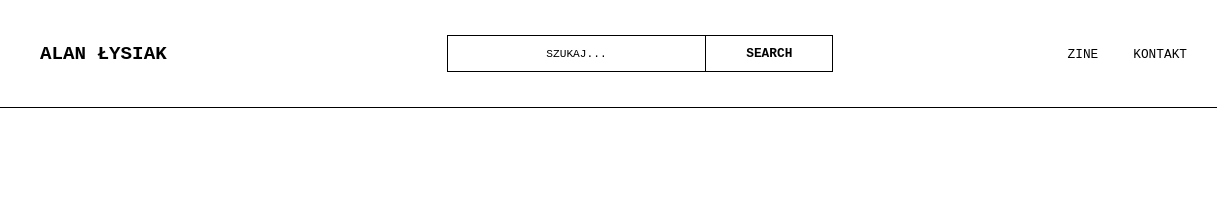
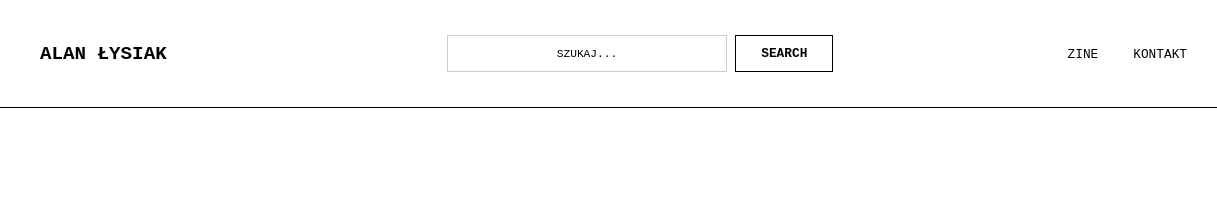
Before and after one commit to lenshustler/portfolio, a plain HTML site: page index.html in a window 1280 px wide. Shown: the top 218 px of the page, 0-1217 px from the left. Drawn offline with Linux system fonts and the light colour scheme; no server answers.

Commit message:
Update style.css

```diff
--- a/style.css
+++ b/style.css
@@ -47,7 +47,7 @@ header {
     flex: 1;
     display: flex;
     justify-content: center;
-    gap: 0; /* Doklejone */
+    gap: 8px; /* Odstęp między inputem a przyciskiem */
     padding: 0 20px;
     position: relative;
 }
@@ -74,14 +74,13 @@ header {
 .ig-icon svg { display: block; color: #000; }
 
 /* ==========================================================================
-   3. WYSZUKIWARKA (SZEROKIE OKIENKO + DOKLEJONY PRZYCISK)
+   3. WYSZUKIWARKA (SZEROKIE OKIENKO + PRZYCISK)
    ========================================================================== */
 .arnold-search {
     width: 100%;
-    max-width: 350px;
+    max-width: 350px; /* Nieco zmniejszone, aby zrobić miejsce na przycisk */
     background: transparent;
-    border: 1px solid #000; /* Solidna ramka */
-    border-right: none;    /* Brak prawej ramki, żeby łączyło się z przyciskiem */
+    border: 1px solid #ccc;
     color: #000;
     font-family: 'Courier New', Courier, monospace;
     font-size: 0.8rem;
@@ -92,7 +91,7 @@ header {
     transition: border 0.3s ease;
 }
 
-.arnold-search:focus { border: 1px solid #000; border-right: none; }
+.arnold-search:focus { border: 1px solid #000; }
 
 .arnold-search::placeholder {
     color: #000;
@@ -104,8 +103,8 @@ header {
 .search-btn {
     border: 1px solid #000;
     background: transparent;
-    padding: 8px 40px; /* Szerszy przycisk */
-    font-family: 'Courier New', Courier, monospace;
+    padding: 8px 25px; /* Zwiększona szerokość przycisku */
+    font-family: 'Courier New', Courier, monospace; /* Maszynowa czcionka */
     font-size: 0.8rem;
     text-transform: uppercase;
     cursor: pointer;
```
